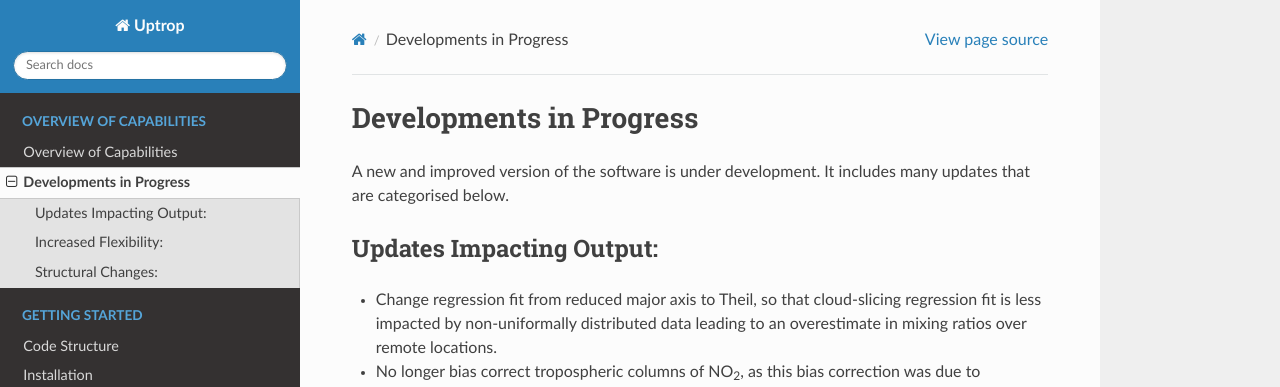
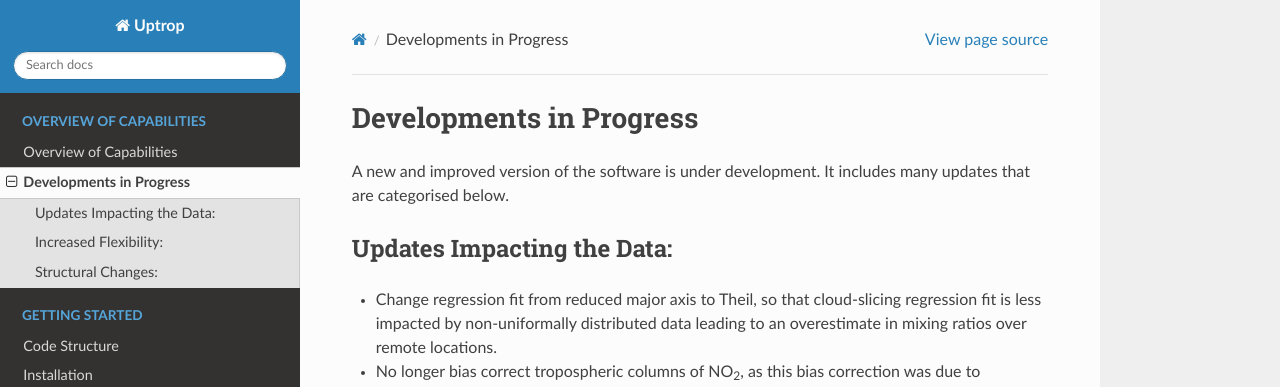
Before and after one commit to eamarais/erc-uptrop, a Sphinx documentation site: the page built from docs/source/Developments-in-progress.rst, in a window 1280 px wide and 1093 px high. Shown: the top 387 px of the window. Built offline with Sphinx 7.4.7 and the Read the Docs theme 2.0.0, drawn with Linux system fonts in a browser that asks for light colours.

Commit message:
Update Developments-in-progress.rst

```diff
--- a/docs/source/Developments-in-progress.rst
+++ b/docs/source/Developments-in-progress.rst
@@ -4,7 +4,7 @@ Developments in Progress
 A new and improved version of the software is under development. It includes many updates that are categorised below.
 
 ============================
-Updates Impacting Output:
+Updates Impacting the Data:
 ============================
 
 * Change regression fit from reduced major axis to Theil, so that cloud-slicing regression fit is less impacted by non-uniformally distributed data leading to an overestimate in mixing ratios over remote locations.
```
